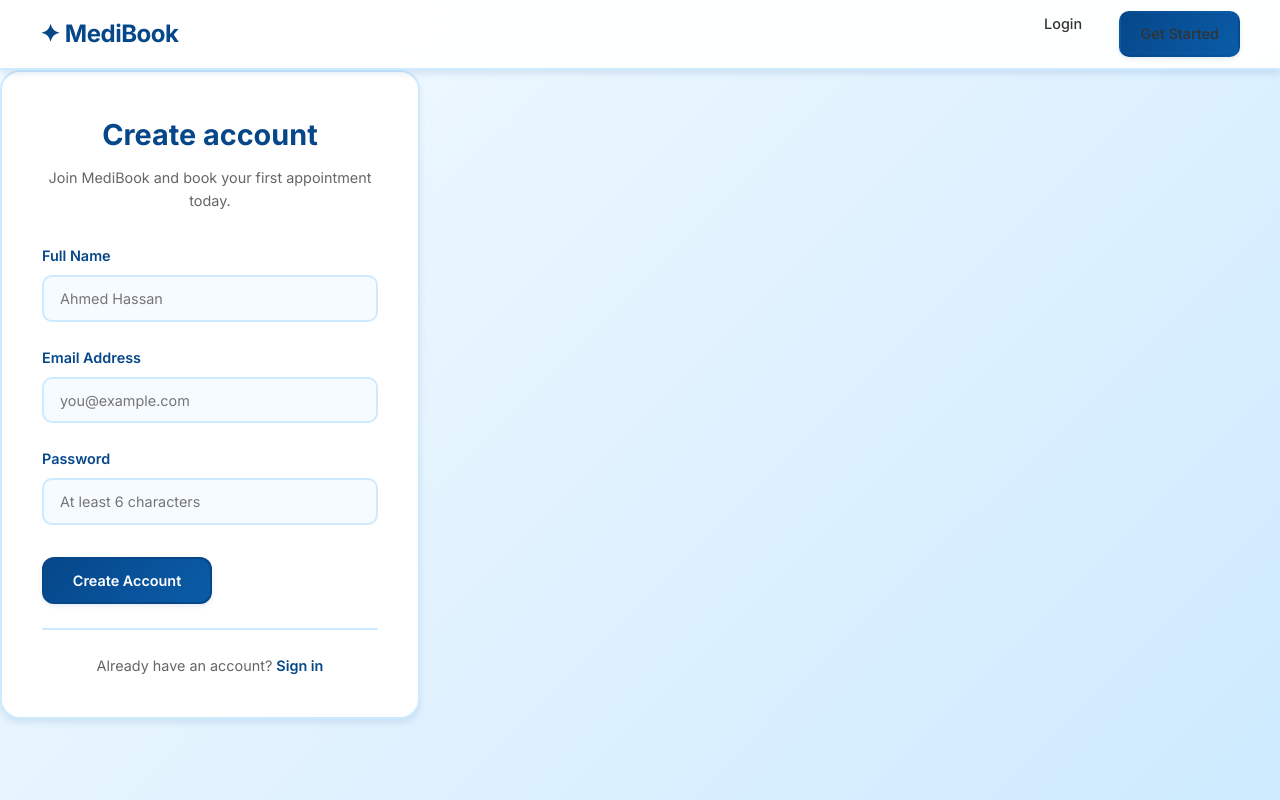
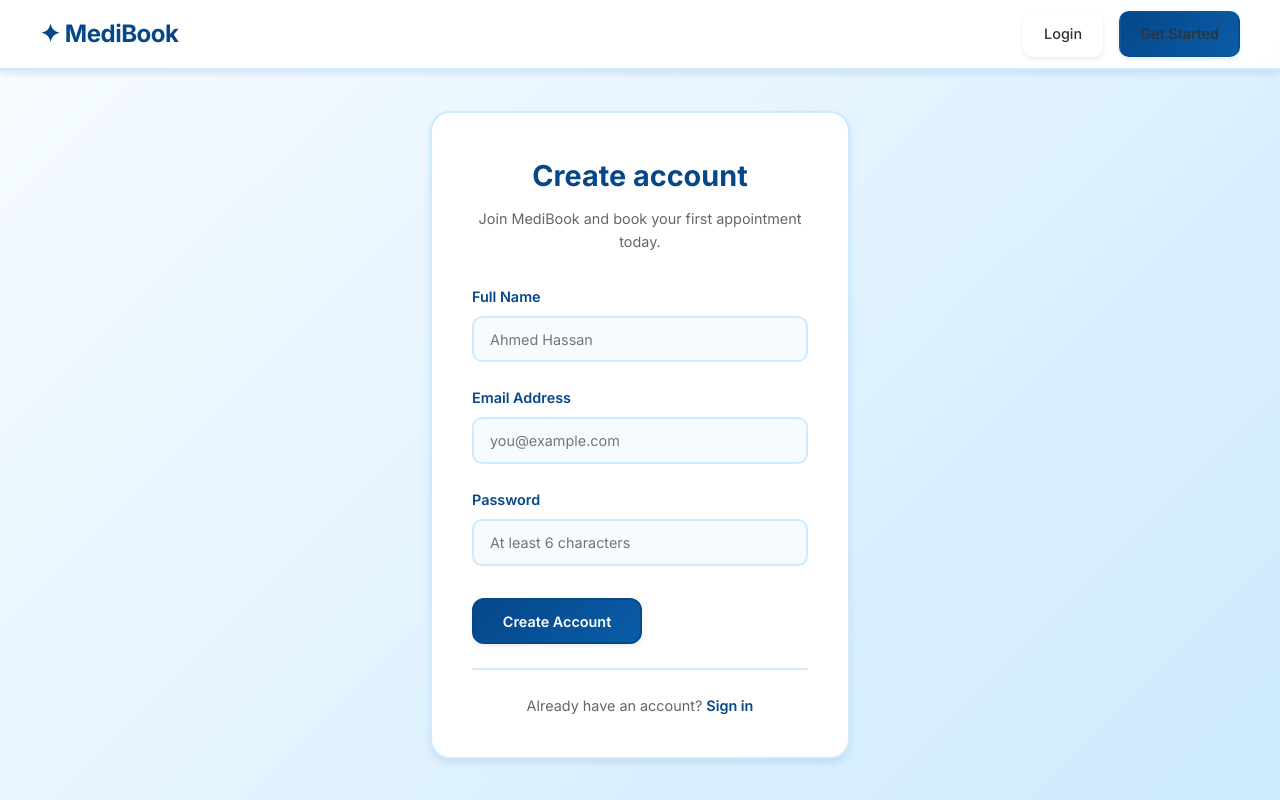
Before and after one commit to ziad202211/Doctor-Appointment-Web-App-, a Flask app: page /register in a window 1280 px wide. Run offline with Flask 3, Linux system fonts and the light colour scheme.

Commit message:
toz f jana-2

```diff
--- a/static/css/style.css
+++ b/static/css/style.css
@@ -341,6 +341,15 @@ nav {
   background: white;
   color: var(--primary-color);
   transform: translateY(-2px);
+}
+
+.auth-wrap {
+  min-height: calc(100vh - 70px);
+  display: flex;
+  align-items: center;
+  justify-content: center;
+  padding: 2rem;
+  background: linear-gradient(135deg, #F6FBFF 0%, #CDEAFE 100%);
 }
 
 .auth-card {
--- a/templates/admin/doctors.html
+++ b/templates/admin/doctors.html
@@ -12,6 +12,9 @@
     </a>
     <a href="{{ url_for('admin_doctors') }}" class="sidebar-link active">
       <span class="sidebar-icon">🩺</span> Doctors
+    </a>
+    <a href="{{ url_for('admin_availability') }}" class="sidebar-link">
+      <span class="sidebar-icon">📅</span> Availability
     </a>
     <a href="{{ url_for('admin_appointments') }}" class="sidebar-link">
       <span class="sidebar-icon">📋</span> Appointments
--- a/templates/base.html
+++ b/templates/base.html
@@ -13,16 +13,16 @@
   <a href="/" class="nav-logo">✦ MediBook</a>
   <ul class="nav-links">
     {% if session.get('role') == 'admin' %}
-      <li><a href="{{ url_for('admin_dashboard') }}">Dashboard</a></li>
-      <li><a href="{{ url_for('admin_doctors') }}">Doctors</a></li>
-      <li><a href="{{ url_for('admin_appointments') }}">Appointments</a></li>
+      <li><a href="{{ url_for('admin_dashboard') }}" class="btn btn-secondary btn-sm">Dashboard</a></li>
+      <li><a href="{{ url_for('admin_doctors') }}" class="btn btn-secondary btn-sm">Doctors</a></li>
+      <li><a href="{{ url_for('admin_appointments') }}" class="btn btn-secondary btn-sm">Appointments</a></li>
       <li><a href="{{ url_for('logout') }}" class="btn btn-secondary btn-sm" style="margin-left:0.5rem">Logout</a></li>
     {% elif session.get('user_id') %}
       <li><a href="{{ url_for('user_dashboard') }}"class="btn btn-white btn-sm">My Appointments</a></li>
       <li><a href="{{ url_for('book') }}" class="btn btn-primary btn-sm" style="margin-left:0.5rem">+ Book</a></li>
       <li><a href="{{ url_for('logout') }}" class="btn btn-secondary btn-sm">Logout</a></li>
     {% else %}
-      <li><a href="{{ url_for('login') }}">Login</a></li>
+      <li><a href="{{ url_for('login') }}" class="btn btn-secondary btn-sm">Login</a></li>
       <li><a href="{{ url_for('register') }}" class="btn btn-primary btn-sm" style="margin-left:0.5rem">Get Started</a></li>
     {% endif %}
   </ul>
```
